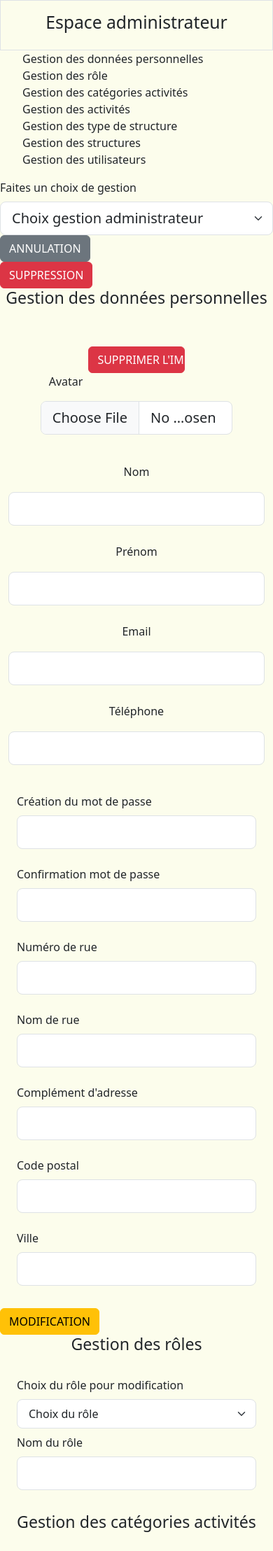
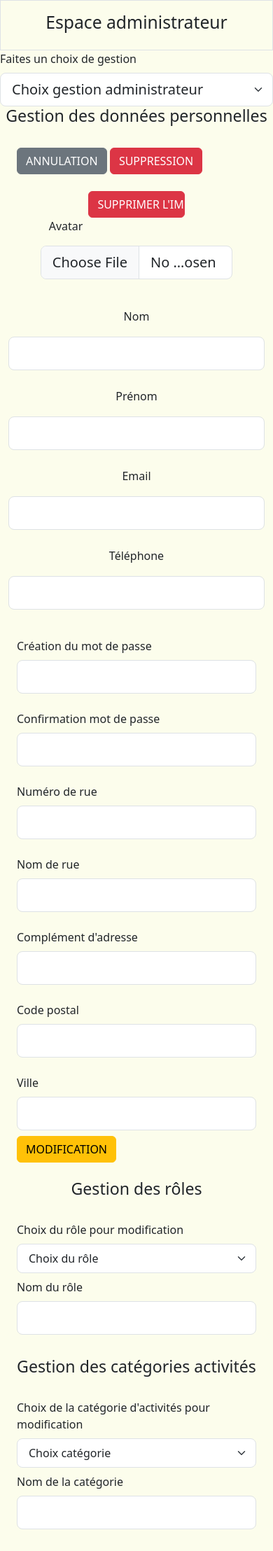
Before and after one commit to DamienSerrurier/projectEVS, a PHP site: page /administratorSpace in a window 390 px wide. Shown: the part 56-2272 px from the top of the page at 70% size. Run offline with PHP 8.4, Linux system fonts and the light colour scheme.

Commit message:
Réaménagement de l'espace Administrateur et création un menu fixe à la page version web et d'un menu déroulant version mobile

```diff
--- a/assets/css/style.css
+++ b/assets/css/style.css
@@ -9,3 +9,8 @@ body {
 .box {
     background-color: #e8f3f9;
 }
+
+menu {
+    position: sticky;
+    top: 20%;
+}
--- a/views/administratorSpace.php
+++ b/views/administratorSpace.php
@@ -18,16 +18,7 @@
         <h2 class="text-center">Espace administrateur</h2>
     </div>
 
-    <ul>
-        <li>Gestion des données personnelles</li>
-        <li>Gestion des rôle</li>
-        <li>Gestion des catégories activités</li>
-        <li>Gestion des activités</li>
-        <li>Gestion des type de structure</li>
-        <li>Gestion des structures</li>
-        <li>Gestion des utilisateurs</li>
-    </ul>
-
+    <div class="d-xl-none d-sm-block">
         <label class="form-label" for="managementSelect">Faites un choix de gestion</label>
         <select class="form-select form-select-lg" name="management" id="managementSelect">
             <option value="">Choix gestion administrateur</option>
@@ -39,14 +30,28 @@
             <option value="6">Gestion des structures</option>
             <option value="7">Gestion des utilisateurs</option>
         </select>
+    </div>
 
+    <div class="row">
+        <div class="col-xl-3">
+            <menu class="d-none d-xl-block">
+                <li class="border border-2 py-3 text-center" value="1">Gestion des données personnelles</li>
+                <li class="border border-2 py-3 text-center" value="2">Gestion des rôle</li>
+                <li class="border border-2 py-3 text-center" value="3">Gestion des catégories activités</li>
+                <li class="border border-2 py-3 text-center" value="4">Gestion des activités</li>
+                <li class="border border-2 py-3 text-center" value="5">Gestion des type de structure</li>
+                <li class="border border-2 py-3 text-center" value="6">Gestion des structures</li>
+                <li class="border border-2 py-3 text-center" value="7">Gestion des utilisateurs</li>
+            </menu>
+        </div>
+
+        <div class="col-xl-9">
+            <section class="">
+                <h3 class="text-center">Gestion des données personnelles</h3>
+                <form action="">
+                    <div class="container p-4">
                         <button class="btn btn-secondary text-uppercase">Annulation</button>
-    <form action="">
                         <input class="btn btn-danger text-uppercase" type="submit" name="" value="Suppression">
-
-        <h3 class="text-center">Gestion des données personnelles</h3>
-
-        <div class="container p-4">
                         <div class="row justify-content-center p-0">
                             <div class="row col-sm-10 col-md-4 col-xl-6 justify-content-center p-0">
                                 <div class="w-75 justify-items-center">
@@ -58,6 +63,7 @@
                                     </div>
                                 </div>
                             </div>
+
                             <div class="row col-xl-6 justify-content-center p-0">
                                 <div class="col-sm-10 col-md-4 col-xl-12 p-0">
                                     <div class="text-center mt-3">
@@ -113,12 +119,14 @@
                                 <input class="form-control form-control-lg my-2" placeholder="" aria-label="Votre ville" type="text" name="city" id="city">
                             </div>
                         </div>
+                        <input class="btn btn-warning text-uppercase" type="submit" name="" value="Modification">
                     </div>
+                </form>
+            </section>
 
-        <input class="btn btn-warning text-uppercase" type="submit" name="" value="Modification">
-
+            <section class="">
                 <h3 class="text-center">Gestion des rôles</h3>
-
+                <form action="">
                     <div class="container p-4">
                         <label class="form-label-lg fs-6" for="roleSelect">Choix du rôle pour modification</label>
                         <select class="form-select form-select-lg my-2 fs-6" name="role" id="roleSelect">
@@ -128,9 +136,12 @@
                         <label class="form-label-lg fs-6" for="roleName">Nom du rôle</label>
                         <input class="form-control form-control-lg my-2" placeholder="" aria-label="Un rôle" type="text" name="roleName" id="roleName">
                     </div>
+                </form>
+            </section>
 
+            <section class="">
                 <h3 class="text-center">Gestion des catégories activités</h3>
-
+                <form action="">
                     <div class="container p-4">
                         <label class="form-label-lg fs-6" for="categorySelect">Choix de la catégorie d'activités pour
                             modification</label>
@@ -141,9 +152,13 @@
                         <label class="form-label-lg fs-6" for="categoryName">Nom de la catégorie</label>
                         <input class="form-control form-control-lg my-2" placeholder="" aria-label="Une catégorie" type="text" name="categoryName" id="categoryName">
                     </div>
+                </form>
+            </section>
 
+
+            <section class="">
                 <h3 class="text-center">Gestion des activités</h3>
-
+                <form action="">
                     <div class="container p-4">
                         <div>
                             <label class="form-label-lg fs-6" for="searchActivity">Recherche de l'activité</label>
@@ -222,9 +237,12 @@
                             <li></li>
                         </ul>
                     </div>
+                </form>
+            </section>
 
+            <section class="">
                 <h3 class="text-center">Gestion des type de structure</h3>
-
+                <form action="">
                     <div class="container p-4">
                         <label class="form-label-lg fs-6" for="typeStructureSelect">Choix du type de structure pour
                             modification</label>
@@ -235,9 +253,13 @@
                         <label class="form-label-lg fs-6" for="typeStructureName">Nom du type de structure</label>
                         <input class="form-control form-control-lg my-2" placeholder="" aria-label="Une catégorie" type="text" name="typeStructureName" id="typeStructureName">
                     </div>
+                </form>
+            </section>
 
+
+            <section class="">
                 <h3 class="text-center">Gestion des structures</h3>
-
+                <form action="">
                     <div class="container p-4">
                         <div class="d-xl-flex">
                             <div class="flex-column flex-grow-1 mt-3">
@@ -304,9 +326,15 @@
                                 </div>
                             </div>
                         </div>
+                    </div>
+                </form>
+            </section>
 
+
+            <section class="">
                 <h3 class="text-center">Gestion des utilisateurs</h3>
-
+                <form action="">
+                    <div class="container p-4">
                         <label for="searchUser">Recherche d'un utilisateur'</label>
                         <input type="search" name="" id="searchUser">
 
@@ -322,11 +350,13 @@
                             </thead>
 
                             <tbody>
+                                <tr>
                                     <td></td>
                                     <td></td>
                                     <td></td>
                                     <td></td>
                                     <td></td>
+                                </tr>
                             </tbody>
                         </table>
 
@@ -335,15 +365,18 @@
                         <input class="btn btn-success" type="submit" name="" value="Création">
 
                         <input class="btn btn-warning" type="submit" name="" value="Modification">
-
-
+                    </div>
                 </form>
+            </section>
+        </div>
+    </div>
 
     <?php
     require_once 'partials/footer.html';
     ?>
 
     <script src="../assets/js/bootstrap.bundle.min.js"></script>
+    <script src="../assets/js/admin.js"></script>
 
 </body>
 
```
Lines whose indentation alone changed are shown as unchanged.
